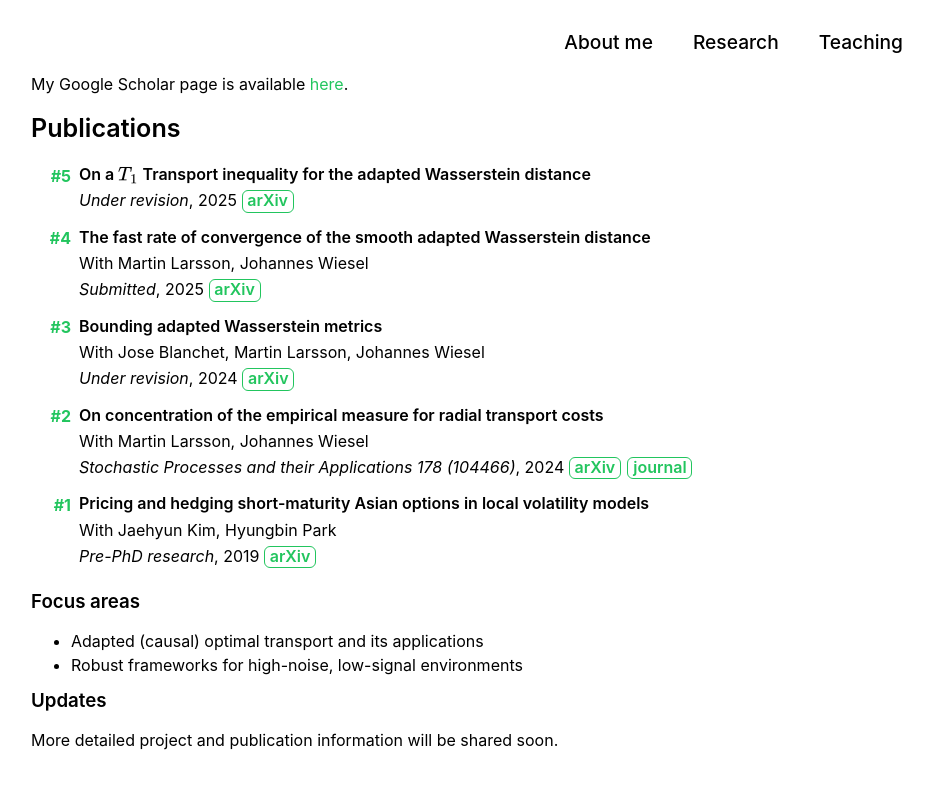
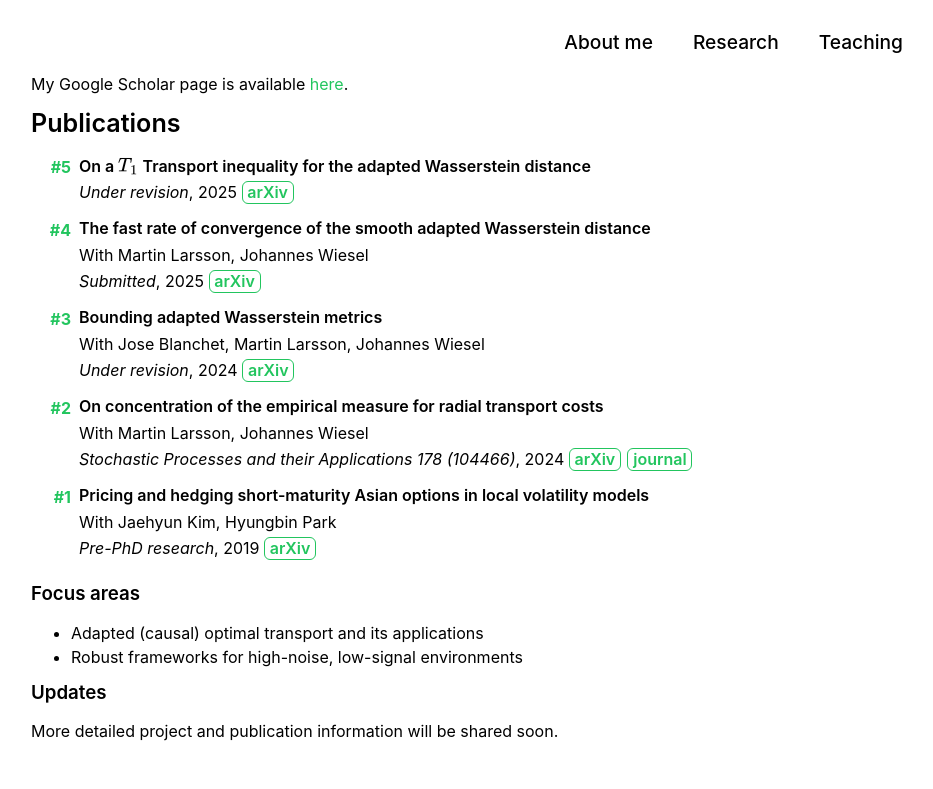
Before and after one commit to Jonghwap/Jonghwap.github.io, a Jekyll site: the page built from research.md, in a window 1280 px wide. Shown: the top 789 px of the page, without its empty margins (209-1142 px from the left). Built offline with Jekyll 4.4.1, drawn with Linux system fonts in a browser that asks for light colours; a style sheet for code colours, icons or effects is not loaded.

Commit message:
Update research.md

```diff
--- a/research.md
+++ b/research.md
@@ -7,11 +7,9 @@ hide_profile: true
 
 My Google Scholar page is available <a class="accent-link" href="https://scholar.google.com/citations?user=9qqF088AAAAJ&hl=ko">here</a>.
 
-<span style="display:block; margin-top: 1.2rem;"></span>
 
 ## Publications
 
-<span style="display:block; margin-top: 1.2rem;"></span>
 
 {% include publication_list.html %}
 
```
